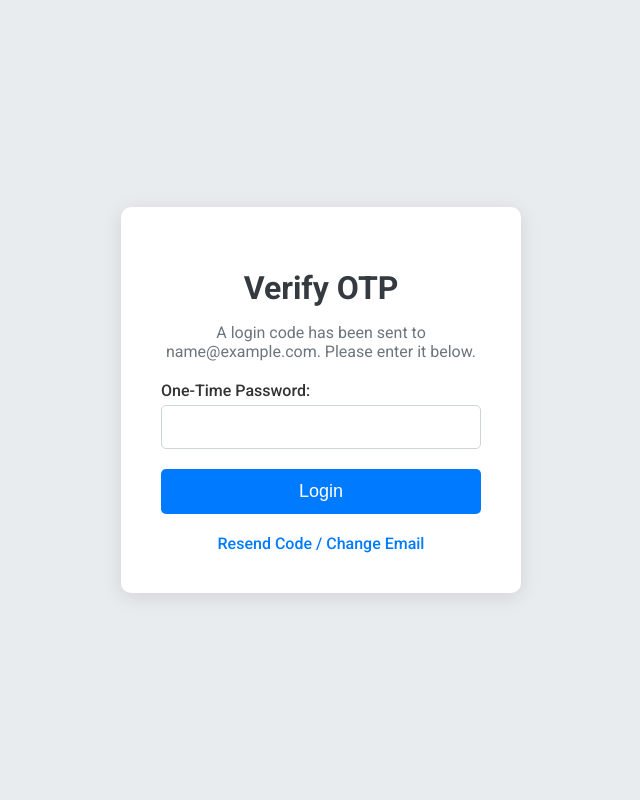
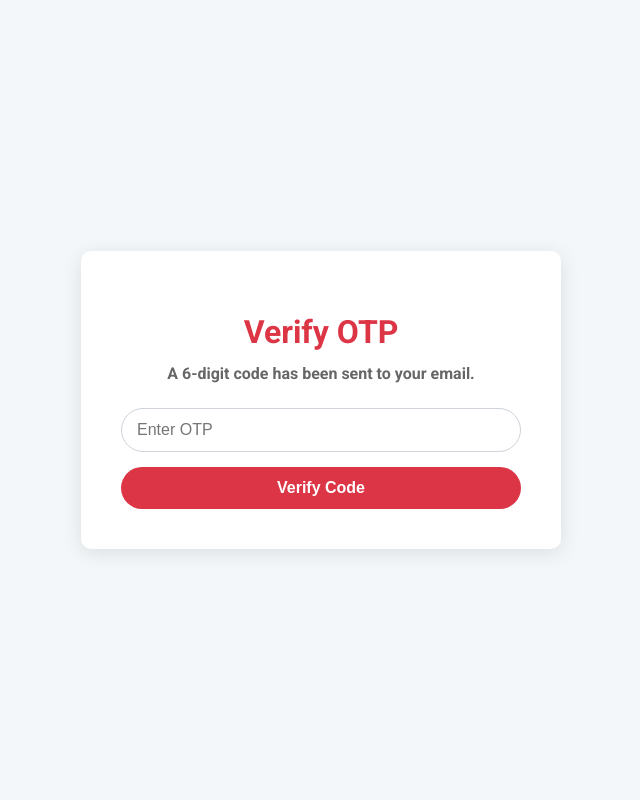
Before and after one commit to SHREYASHSINGHAI/AI-PERSONAL-AMBASSADOR, a Flask app: page /verify_otp in a window 1280 px wide. Shown: the whole page, without its empty margins (319-959 px from the left). Run offline with Flask 3, Linux system fonts and the light colour scheme; the visitor is signed in with stand-in values (Sample User, id 1).

Commit message:
Update verify_otp.html

```diff
--- a/templates/verify_otp.html
+++ b/templates/verify_otp.html
@@ -3,106 +3,87 @@
 <head>
     <meta charset="UTF-8">
     <meta name="viewport" content="width=device-width, initial-scale=1.0">
-    <title>Verify OTP - {{ bot_name }}'s Assistant</title>
+    <title>Verify OTP</title>
     <link href="https://fonts.googleapis.com/css2?family=Roboto:wght@400;500;700&display=swap" rel="stylesheet">
     <style>
         body {
             font-family: 'Roboto', sans-serif;
-            background-color: #e9ecef;
+            background-color: #f4f7f9;
             display: flex;
             justify-content: center;
             align-items: center;
-            min-height: 100vh;
+            height: 100vh;
             margin: 0;
             color: #333;
         }
         .login-container {
-            background: #fff;
+            background-color: #fff;
             padding: 40px;
             border-radius: 10px;
             box-shadow: 0 4px 20px rgba(0, 0, 0, 0.1);
             text-align: center;
+            max-width: 400px;
             width: 100%;
-            max-width: 400px;
-            box-sizing: border-box;
         }
         h1 {
-            color: #343a40;
-            margin-bottom: 10px;
+            color: #dc3545;
+            margin-bottom: 5px;
+            font-size: 2em;
         }
-        p {
-            color: #6c757d;
-            margin-bottom: 20px;
+        h2 {
+            font-size: 1em;
+            color: #666;
+            margin-bottom: 25px;
         }
-        .form-group {
-            margin-bottom: 20px;
-            text-align: left;
+        form {
+            display: flex;
+            flex-direction: column;
+            gap: 15px;
         }
-        .form-group label {
-            display: block;
-            margin-bottom: 5px;
-            font-weight: 500;
-        }
-        .form-group input {
+        input[type="text"] {
             width: 100%;
-            padding: 12px;
+            padding: 12px 15px;
             border: 1px solid #ced4da;
-            border-radius: 5px;
+            border-radius: 25px;
             box-sizing: border-box;
             font-size: 16px;
+            transition: border-color 0.3s;
+        }
+        input[type="text"]:focus {
+            border-color: #dc3545;
+            outline: none;
         }
         button {
-            width: 100%;
+            background-color: #dc3545;
+            color: #fff;
+            border: none;
             padding: 12px;
-            background-color: #007bff;
-            color: white;
-            border: none;
-            border-radius: 5px;
-            font-size: 18px;
+            border-radius: 25px;
+            font-size: 16px;
+            font-weight: bold;
             cursor: pointer;
-            transition: background-color 0.3s ease;
+            transition: background-color 0.3s;
         }
         button:hover {
-            background-color: #0056b3;
+            background-color: #c82333;
         }
         .error-message {
-            background-color: #f8d7da;
-            color: #721c24;
-            padding: 10px;
-            border-radius: 5px;
-            margin-bottom: 20px;
-        }
-        .back-link {
-            display: block;
-            margin-top: 20px;
-            color: #007bff;
-            text-decoration: none;
-            font-weight: 500;
-        }
-        .back-link:hover {
-            text-decoration: underline;
+            color: #dc3545;
+            margin-top: 15px;
         }
     </style>
 </head>
 <body>
     <div class="login-container">
         <h1>Verify OTP</h1>
-        <p>A login code has been sent to {{ session.otp_email }}. Please enter it below.</p>
-
+        <h2>A 6-digit code has been sent to your email.</h2>
         {% if error %}
-        <div class="error-message">
-            {{ error }}
-        </div>
+            <p class="error-message">{{ error }}</p>
         {% endif %}
-
-        <form action="{{ url_for('login_user') }}" method="post">
-            <div class="form-group">
-                <label for="otp">One-Time Password:</label>
-                <input type="text" id="otp" name="otp" required>
-            </div>
-            <button type="submit">Login</button>
+        <form method="post">
+            <input type="text" name="otp" placeholder="Enter OTP" required>
+            <button type="submit">Verify Code</button>
         </form>
-        <a href="{{ url_for('email_login') }}" class="back-link">Resend Code / Change Email</a>
     </div>
 </body>
 </html>
```
